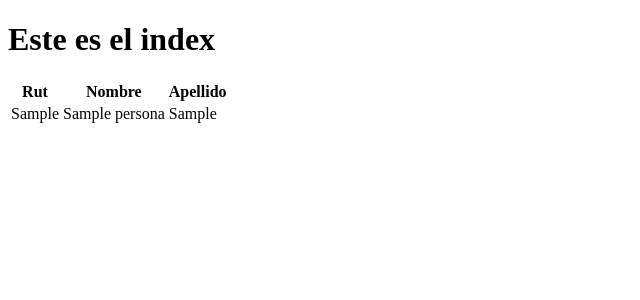
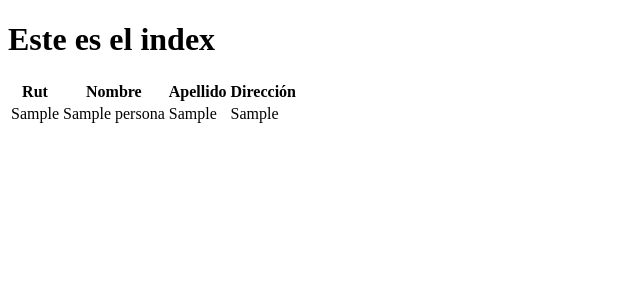
Before and after one commit to profealejandroduoc/git_optativo_u2, a Django app: page / in a window 1280 px wide. Shown: the top 300 px of the page, without its empty margins (0-640 px from the left). Run offline with Django 4.2, Linux system fonts and the light colour scheme; tables that the repository leaves empty hold one stand-in row (values such as "Sample post").

Commit message:
Nuevo release

```diff
--- a/aplicacion/models.py
+++ b/aplicacion/models.py
@@ -5,6 +5,7 @@ class Persona(models.Model):
     rut=models.CharField(primary_key=True,max_length=10)
     nombre=models.CharField(max_length=50)
     apellido=models.CharField(max_length=50)
+    direccion=models.CharField(max_length=150, default="por ahi 123")
 
 
     def __str__(self):
--- a/aplicacion/templates/aplicacion/index.html
+++ b/aplicacion/templates/aplicacion/index.html
@@ -15,6 +15,7 @@
                     <th>Rut</th>
                     <th>Nombre</th>
                     <th>Apellido</th>
+                    <th>Dirección</th>
                 </tr>
                 </thead>
                 <tbody>
@@ -23,6 +24,7 @@
                         <td scope="row">{{p.rut}}</td>
                         <td>{{p.nombre}}</td>
                         <td>{{p.apellido}}</td>
+                        <td>{{p.direccion}}</td>
                     </tr>
 
                     {% endfor %}
```
Also changed, not shown: aplicacion/migrations/0002_persona_direccion.py (added).
